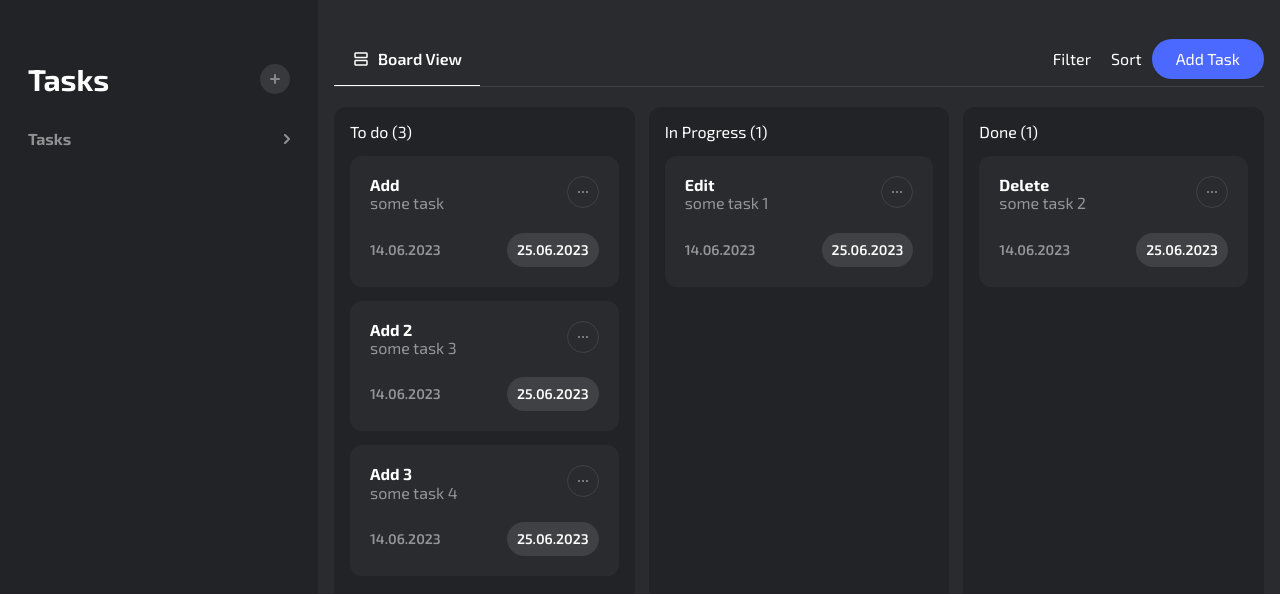
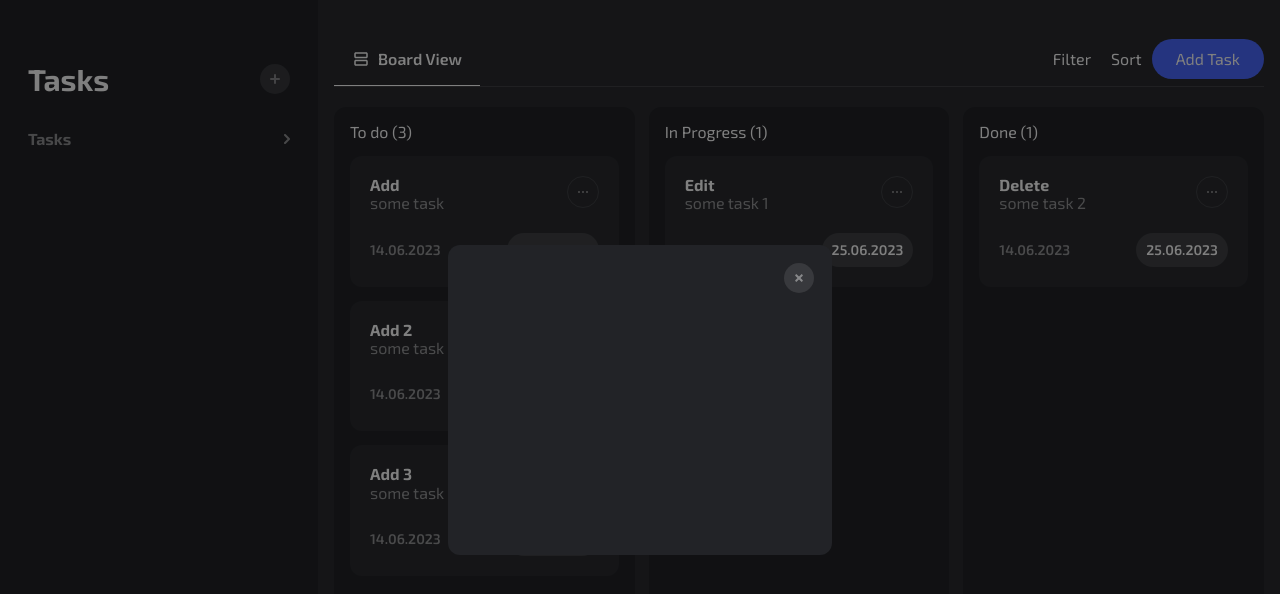
Before and after one commit to tatyana-sender/todo, a React app: page / in a window 1280 px wide. Both pictures are taken after a click on the button "Add Task". Shown: the top 594 px of the page. Built offline with nearby package versions, Linux system fonts and the light colour scheme.

Commit message:
add modal

```diff
--- a/src/App.tsx
+++ b/src/App.tsx
@@ -3,6 +3,7 @@ import React, {FC, useState} from 'react';
 import { TaskProps } from '@/types/types';
 import Main from '@/components/layout/Main';
 import Sidebar from '@/components/layout/Sidebar';
+import Modal from '@/components/core/Modal';
 
 const tasks = [
   { id: "task-0", name: "Add", description: 'some task', status: 'To do', createDate: '14.06.2023', deadline: '25.06.2023' },
@@ -26,13 +27,13 @@ interface AppProps {
 
 const App:FC<AppProps> = () => {
   const [filter, setFilter] = useState("All");
-  console.log(filter, 'filter')
-
+  const [isOpen, setIsOpen] = useState(false);
 
   return (
-    <div className="wrapper">
-      <Sidebar filters={filterNames} setFilter={setFilter} />
-      <Main tasks={tasks.filter(filters[filter])} filter={filter} filters={filterNames} />
+    <div className={`wrapper ${isOpen ? 'openModal' : ''}`}>
+      <Sidebar filters={filterNames} setFilter={setFilter} setIsOpen={setIsOpen} />
+      <Main tasks={tasks.filter(filters[filter])} filter={filter} filters={filterNames} setIsOpen={setIsOpen} />
+      {isOpen && <Modal setIsOpen={setIsOpen} />}
     </div>
   );
 };
--- a/src/components/core/Button/Button.tsx
+++ b/src/components/core/Button/Button.tsx
@@ -3,7 +3,8 @@ import { StyledButton } from '@/components/core/Button/Button.styles';
 
 interface ButtonProps {
   children: any,
-  variant?: string
+  variant?: string,
+  onClick?: () => void
 };
 
 const Button:FC<ButtonProps> = ({ children, variant, ...rest }) => (
--- /dev/null
+++ b/src/components/core/Modal/Modal.styles.ts
@@ -0,0 +1,28 @@
+import styled from 'styled-components';
+import Button from '@/components/core/Button';
+
+export const ModalWrapper = styled.div(({ theme }) => ({
+  position: 'fixed',
+  top: '50%',
+  left: '50%',
+  zIndex: 10,
+  width: '30vw',
+  minWidth: '31rem',
+  height: '30vh',
+  minHeight: '31rem',
+  padding: '1.8rem',
+  borderRadius: '1.2rem',
+  background: theme.black,
+  transform: 'translate(-50%, -50%)'
+}));
+
+export const CloseButton = styled(Button)(({ theme }) => ({
+  position: 'absolute',
+  top: '1.8rem',
+  right: '1.8rem',
+  lineHeight: 0,
+
+  'svg': {
+    transform: 'rotate(45deg)'
+  }
+}));
--- /dev/null
+++ b/src/components/core/Modal/Modal.tsx
@@ -0,0 +1,22 @@
+import React, {Dispatch, FC, SetStateAction} from 'react';
+import PlusIcon from '@/components/icons/PlusIcon';
+import { ModalWrapper, CloseButton } from '@/components/core/Modal/Modal.styles';
+
+interface ModalProps {
+  isOpen?: boolean,
+  Component?: JSX.Element | JSX.Element[],
+  setIsOpen: Dispatch<SetStateAction<boolean>>
+}
+
+const Modal:FC<ModalProps> = ({isOpen, Component, setIsOpen}) => {
+  return (
+    <ModalWrapper>
+      <CloseButton onClick={() => setIsOpen(false)}>
+        <PlusIcon />
+      </CloseButton>
+      {Component}
+    </ModalWrapper>
+  )
+}
+
+export default Modal;
--- /dev/null
+++ b/src/components/core/Modal/index.ts
@@ -0,0 +1 @@
+export { default } from './Modal';
--- a/src/components/layout/Main/Main.tsx
+++ b/src/components/layout/Main/Main.tsx
@@ -1,4 +1,4 @@
-import React, { FC } from 'react';
+import React, {Dispatch, FC, SetStateAction, useState} from 'react';
 import { TaskProps } from '@/types/types';
 import {MainWrapper, Box, View, Column, ColumnWrapper} from '@/components/layout/Main/Main.styles';
 import BoardIcon from '@/components/icons/BoardIcon';
@@ -8,10 +8,11 @@ import Task from '@/components/core/Task';
 interface MainProps {
   tasks: Array<TaskProps>,
   filter: string,
-  filters: string[]
+  filters: string[],
+  setIsOpen: Dispatch<SetStateAction<boolean>>
 }
 
-const Main:FC<MainProps> = ({tasks, filter, filters}) => {
+const Main:FC<MainProps> = ({tasks, filter, filters, setIsOpen}) => {
   return (
     <MainWrapper>
       <Box>
@@ -22,7 +23,7 @@ const Main:FC<MainProps> = ({tasks, filter, filters}) => {
         <div>
           <Button variant="text">Filter</Button>
           <Button variant="text">Sort</Button>
-          <Button variant="contained">Add Task</Button>
+          <Button variant="contained" onClick={() => setIsOpen(true)}>Add Task</Button>
         </div>
       </Box>
       <ColumnWrapper>
--- a/src/components/layout/Sidebar/Sidebar.tsx
+++ b/src/components/layout/Sidebar/Sidebar.tsx
@@ -1,4 +1,4 @@
-import React, { FC } from 'react';
+import React, {Dispatch, FC, SetStateAction} from 'react';
 import PlusIcon from "@/components/icons/PlusIcon";
 import Button from '@/components/core/Button';
 import Accordion from '@/components/core/Accordion';
@@ -6,10 +6,11 @@ import { SidebarWrapper, Box, Title } from '@/components/layout/Sidebar/Sidebar.
 
 interface SidebarProps {
   filters: string[],
-  setFilter: (name: string) => void
+  setFilter: (name: string) => void,
+  setIsOpen: Dispatch<SetStateAction<boolean>>
 };
 
-const Sidebar:FC<SidebarProps> = ({filters, setFilter}) => {
+const Sidebar:FC<SidebarProps> = ({filters, setFilter, setIsOpen}) => {
   const items = [
     // {
     //   title: 'Projects',
@@ -40,7 +41,7 @@ const Sidebar:FC<SidebarProps> = ({filters, setFilter}) => {
     <SidebarWrapper>
       <Box>
         <Title>Tasks</Title>
-        <Button variant='circle'>
+        <Button variant='circle' onClick={() => setIsOpen(true)}>
           <PlusIcon />
         </Button>
       </Box>
--- a/src/styles/globalStyles.ts
+++ b/src/styles/globalStyles.ts
@@ -22,5 +22,18 @@ export default createGlobalStyle`
   .wrapper {
     display: flex;
     min-height: 100vh;
+
+    &.openModal::after {
+      content: '';
+      position: fixed;
+      top: 0;
+      left: 0;
+      z-index: 0;
+      display: block;
+      width: 100%;
+      height: 100%;
+      background: rgba(0,0,0,0.5);
+    }
   }
+
 `;
```
